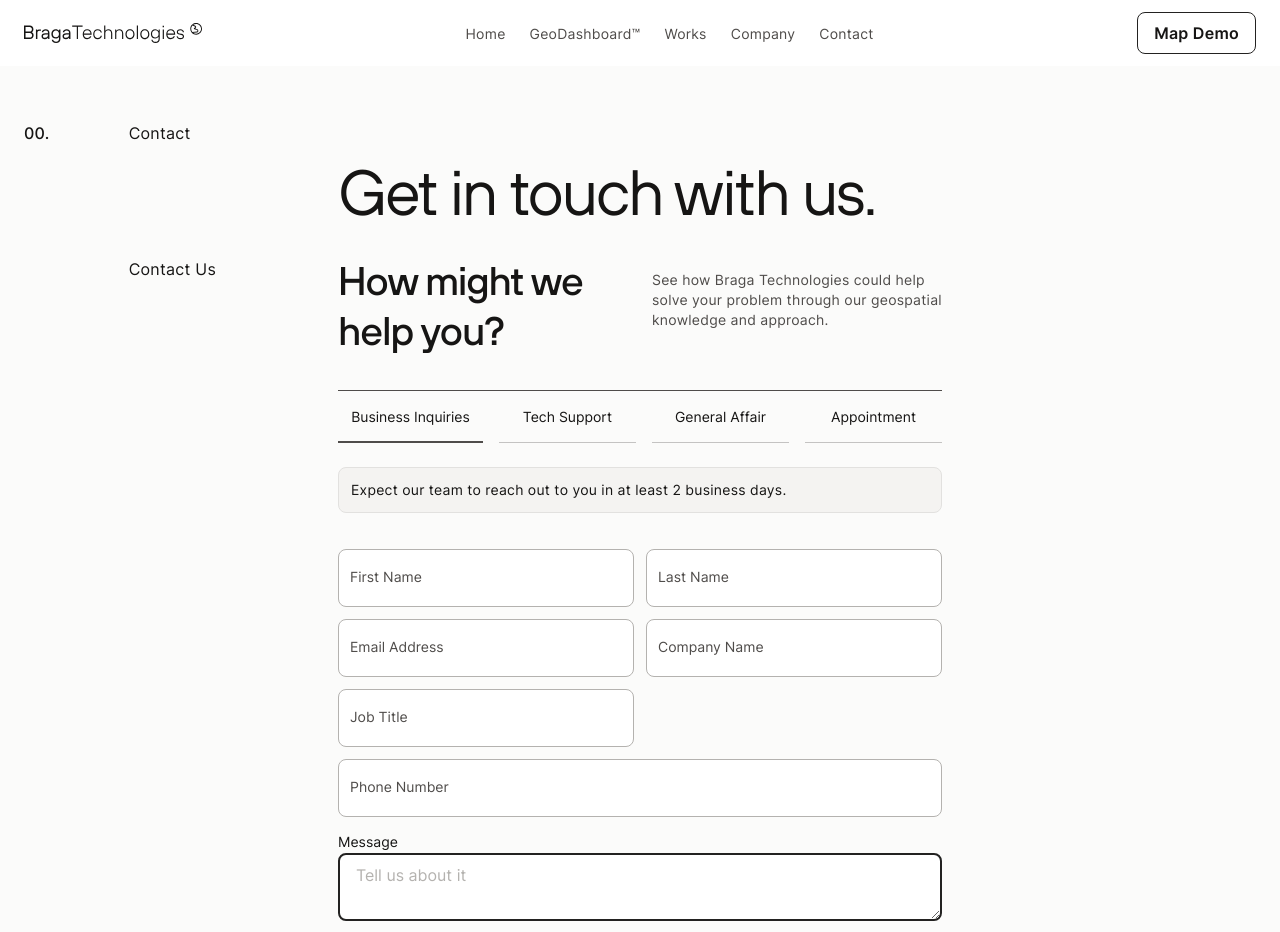
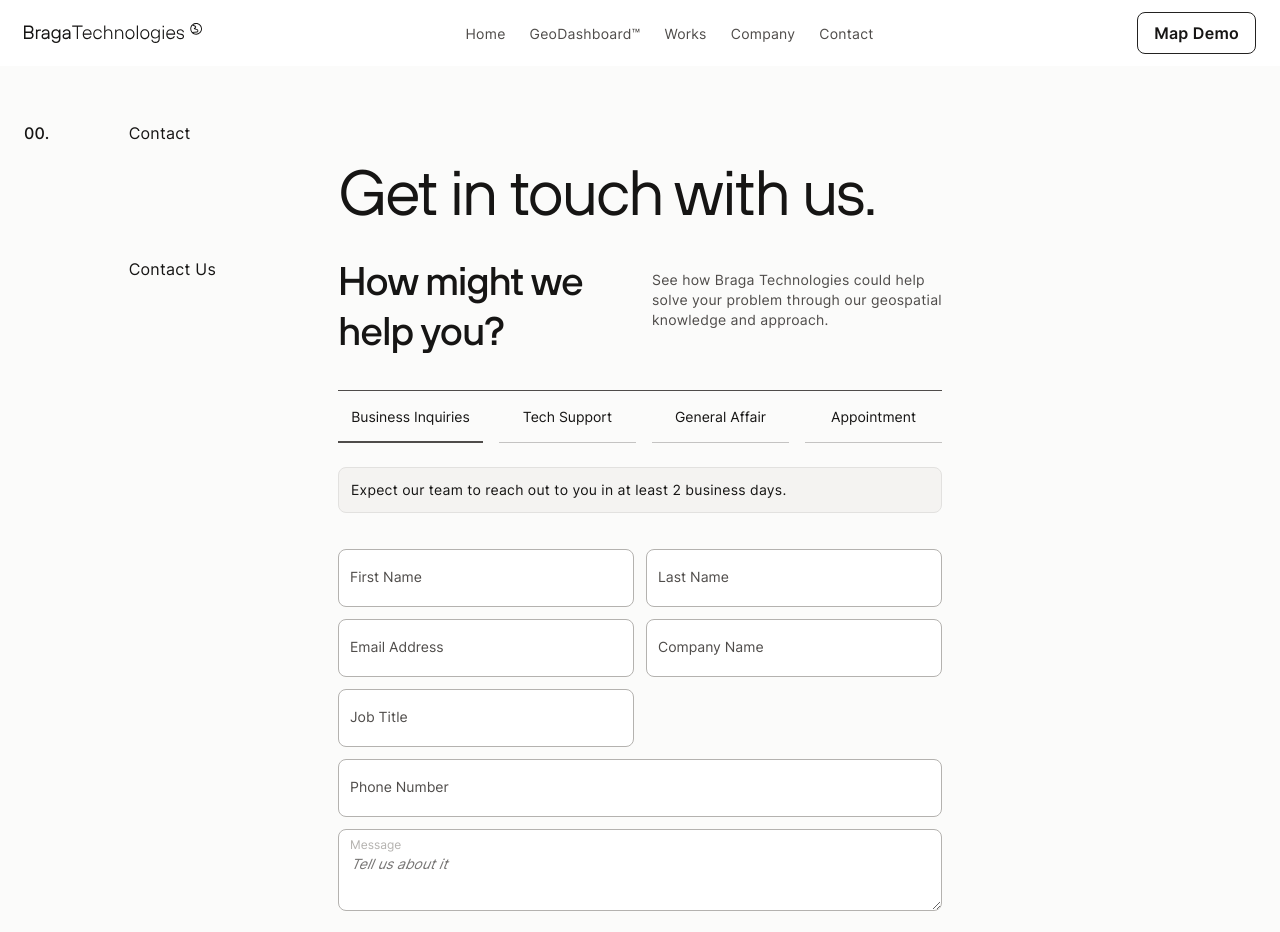
Before and after one commit to FelineJTD/braga-technologies-main-site, a Next.js app: page /contact in a window 1280 px wide. Shown: the top 932 px of the page. Built offline with nearby package versions, Linux system fonts and the light colour scheme.

Commit message:
add form field style

```diff
--- a/components/form-field.js
+++ b/components/form-field.js
@@ -5,8 +5,8 @@ export default function FormField({ field, className }) {
   if (field.type === 'text') {
     return (
       <div className={`w-full col-span-${field.size} relative ${className}`}>
-        <input type={field.type} name={field.name} id={field.name} placeholder=' ' className='rounded-lg pt-6 pb-2 px-3 w-full bg-white border-[1px] border-gray-400 peer' />
-        <label className='text-input' htmlFor={field.name}>
+        <input type={field.type} name={field.name} id={field.name} placeholder=' ' className='text-input peer' />
+        <label className='text-input-label' htmlFor={field.name}>
             {field.label}
         </label>
       </div>
@@ -17,9 +17,18 @@ export default function FormField({ field, className }) {
     );
   } else if (field.type === 'textarea') {
     return (
-      <div className={`w-full col-span-${field.size} ${className}`}>
-        <label className='text-sm' htmlFor={field.name}>{field.label}<br/></label>
-        <textarea name={field.name} id={field.name} placeholder={field.placeholder} className='input' />
+      <div className={`w-full col-span-${field.size} relative ${className}`}>
+        <textarea name={field.name} id={field.name} placeholder={field.placeholder} className='text-input peer placeholder:italic placeholder:text-sm placeholder:text-gray-500' />
+        <label className='textarea-input-label' htmlFor={field.name}>{field.label}</label>
+      </div>
+    );
+  } else if (field.type === 'checkbox') {
+    return (
+      <div className={`w-full col-span-${field.size} relative ${className}`}>
+        <input type={field.type} name={field.name} id={field.name} placeholder=' ' className='' defaultChecked={field.checked} />
+        <label className='text-sm ml-1' htmlFor={field.name}>
+          {field.label}
+        </label>
       </div>
     );
   } else {
--- a/styles/globals.css
+++ b/styles/globals.css
@@ -286,11 +286,11 @@ button {
   }
 }
 
-.input {
-  @apply border-gray-800 border-2 rounded-lg py-2 px-4 w-full;
+.text-input {
+  @apply rounded-lg pt-6 pb-2 px-3 w-full bg-white border-[1px] border-gray-400;
 }
 
-.text-input {
+.text-input-label {
   @apply top-2 text-xs text-gray-400 absolute left-3 cursor-text select-none
   duration-300
   autofill:bg-gray-200
@@ -301,3 +301,7 @@ button {
   peer-focus:text-xs
   peer-focus:text-gray-400;
 }
+
+.textarea-input-label {
+  @apply top-2 text-xs text-gray-400 absolute left-3 cursor-text select-none;
+}
```
